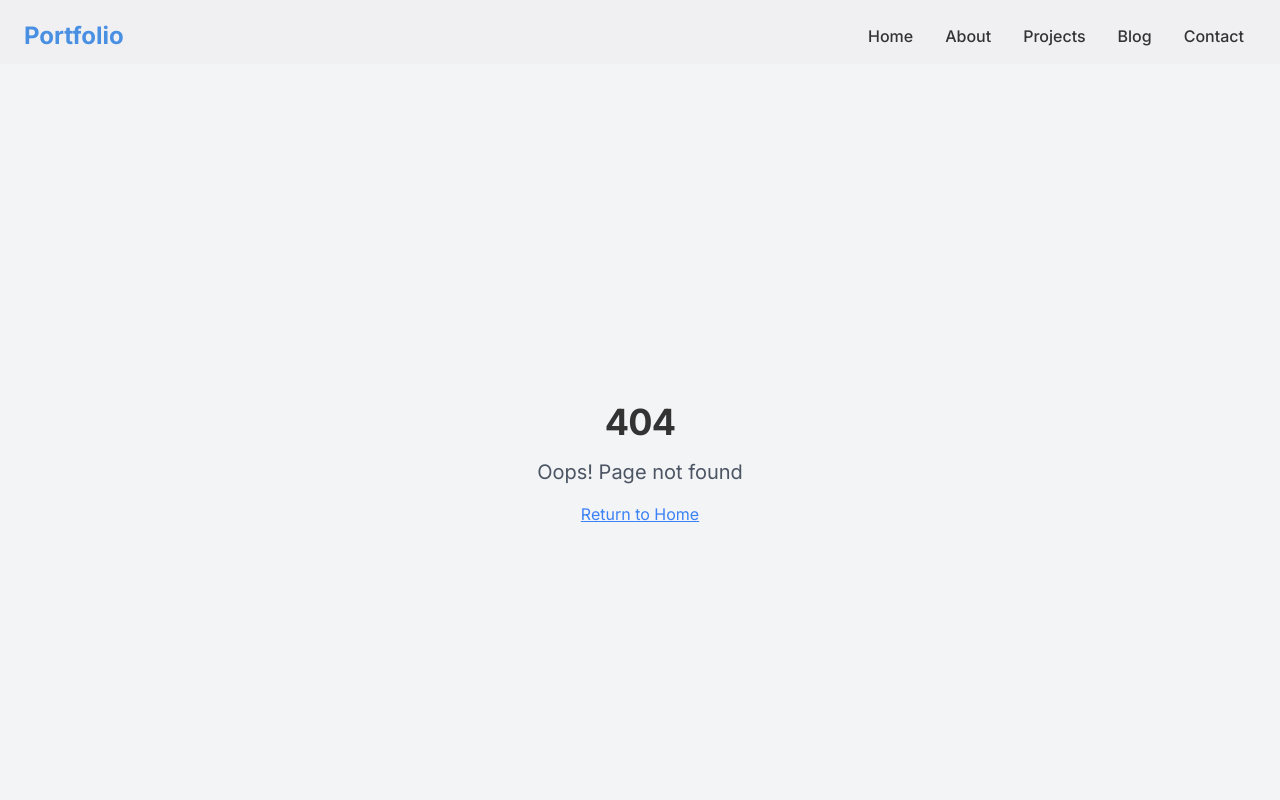
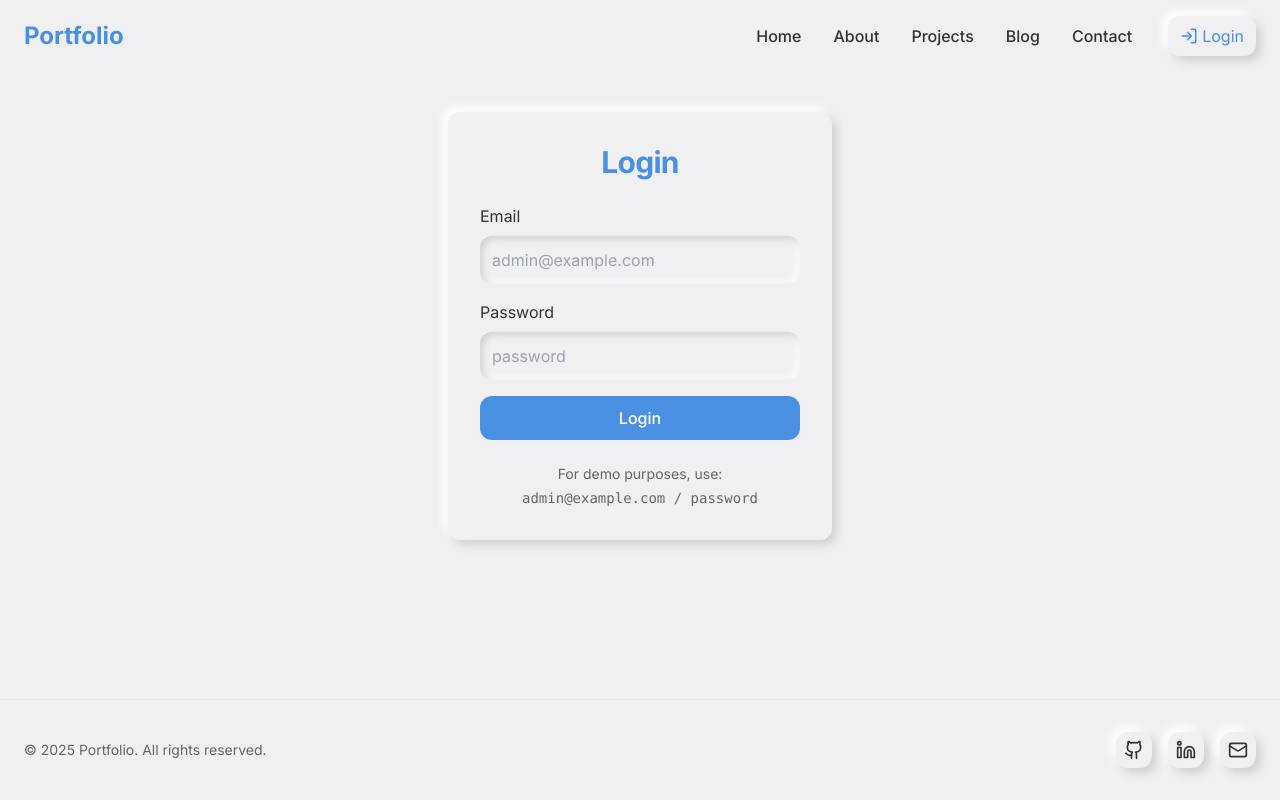
Before and after one commit to steven-moon/personal-portfolio-mvp-catalyst-prototype, a React (Vite) app: page /login in a window 1280 px wide. Before the commit this address had no page. Shown: the top 800 px of the page. Built offline with nearby package versions, Linux system fonts and the light colour scheme.

Commit message:
Add login button and page
Adds a login button to the navbar and creates a basic login page and admin dashboard.

```diff
--- a/src/App.tsx
+++ b/src/App.tsx
@@ -12,6 +12,8 @@ import Projects from "./pages/Projects";
 import Contact from "./pages/Contact";
 import Blog from "./pages/Blog";
 import BlogDetail from "./pages/BlogDetail";
+import Login from "./pages/Login";
+import Admin from "./pages/Admin";
 import NotFound from "./pages/NotFound";
 
 const queryClient = new QueryClient();
@@ -32,6 +34,8 @@ const App = () => (
               <Route path="/contact" element={<Contact />} />
               <Route path="/blog" element={<Blog />} />
               <Route path="/blog/:id" element={<BlogDetail />} />
+              <Route path="/login" element={<Login />} />
+              <Route path="/admin" element={<Admin />} />
               <Route path="*" element={<NotFound />} />
             </Routes>
           </div>
--- a/src/components/layout/Navbar.tsx
+++ b/src/components/layout/Navbar.tsx
@@ -1,7 +1,7 @@
 
 import React, { useState, useEffect } from 'react';
 import { Link, useLocation } from 'react-router-dom';
-import { Menu, X } from 'lucide-react';
+import { Menu, X, LogIn } from 'lucide-react';
 import { cn } from '@/lib/utils';
 
 interface NavLinkProps {
@@ -56,7 +56,8 @@ const Navbar = () => {
         </Link>
 
         {/* Desktop Navigation */}
-        <nav className="hidden md:flex items-center space-x-2">
+        <div className="hidden md:flex items-center space-x-2">
+          <nav className="flex items-center space-x-2 mr-4">
             <NavLink to="/" isActive={location.pathname === '/'}>
               Home
             </NavLink>
@@ -73,6 +74,16 @@ const Navbar = () => {
               Contact
             </NavLink>
           </nav>
+
+          {/* Login Button - Desktop */}
+          <Link
+            to="/login"
+            className="flex items-center gap-1 neu-flat px-3 py-2 text-neu-accent hover:shadow-neu-convex transition-medium"
+          >
+            <LogIn size={18} />
+            <span>Login</span>
+          </Link>
+        </div>
 
         {/* Mobile Menu Button */}
         <button
@@ -103,6 +114,15 @@ const Navbar = () => {
             <NavLink to="/contact" isActive={location.pathname === '/contact'}>
               Contact
             </NavLink>
+
+            {/* Login Button - Mobile */}
+            <Link
+              to="/login"
+              className="flex items-center gap-1 neu-flat px-3 py-2 text-neu-accent mt-2"
+            >
+              <LogIn size={18} />
+              <span>Login</span>
+            </Link>
           </div>
         </nav>
       )}
--- /dev/null
+++ b/src/pages/Admin.tsx
@@ -0,0 +1,104 @@
+
+import React, { useEffect } from 'react';
+import { useNavigate } from 'react-router-dom';
+import { toast } from "sonner";
+import NeumorphicButton from '@/components/ui/NeumorphicButton';
+import { FileEdit, Settings, BookOpen, FileText, User, LogOut } from 'lucide-react';
+
+const AdminCard = ({ title, description, icon: Icon, onClick }: {
+  title: string;
+  description: string;
+  icon: React.ElementType;
+  onClick: () => void;
+}) => (
+  <div
+    className="neu-flat p-6 cursor-pointer hover:shadow-neu-convex transition-medium"
+    onClick={onClick}
+  >
+    <div className="flex items-center mb-3">
+      <div className="mr-3 p-2 neu-pressed rounded-lg">
+        <Icon className="text-neu-accent" size={24} />
+      </div>
+      <h3 className="text-xl font-semibold">{title}</h3>
+    </div>
+    <p className="text-neu-text-secondary">{description}</p>
+  </div>
+);
+
+const Admin = () => {
+  const navigate = useNavigate();
+
+  useEffect(() => {
+    // Check if the user is authenticated
+    const isAuthenticated = localStorage.getItem('isAuthenticated');
+    if (!isAuthenticated) {
+      toast.error('Please login to access the admin dashboard');
+      navigate('/login');
+    }
+  }, [navigate]);
+
+  const handleLogout = () => {
+    localStorage.removeItem('isAuthenticated');
+    toast.success('Logged out successfully');
+    navigate('/');
+  };
+
+  const handleCardClick = (section: string) => {
+    toast.info(`${section} editor would open here`);
+  };
+
+  return (
+    <div className="container py-12 mx-auto page-transition">
+      <div className="flex justify-between items-center mb-10">
+        <h1 className="text-3xl font-bold text-neu-accent">Admin Dashboard</h1>
+        <NeumorphicButton
+          variant="secondary"
+          className="flex items-center gap-2"
+          onClick={handleLogout}
+        >
+          <LogOut size={18} />
+          Logout
+        </NeumorphicButton>
+      </div>
+
+      <div className="grid md:grid-cols-2 lg:grid-cols-3 gap-6">
+        <AdminCard
+          title="Blog Posts"
+          description="Create, edit, and manage your blog posts"
+          icon={BookOpen}
+          onClick={() => handleCardClick('Blog Posts')}
+        />
+
+        <AdminCard
+          title="Projects"
+          description="Update your project portfolio and showcase"
+          icon={FileText}
+          onClick={() => handleCardClick('Projects')}
+        />
+
+        <AdminCard
+          title="About Me"
+          description="Edit your personal information and skills"
+          icon={User}
+          onClick={() => handleCardClick('About Me')}
+        />
+
+        <AdminCard
+          title="Home Page"
+          description="Customize your website's landing page"
+          icon={FileEdit}
+          onClick={() => handleCardClick('Home Page')}
+        />
+
+        <AdminCard
+          title="Site Settings"
+          description="Manage global website settings and appearance"
+          icon={Settings}
+          onClick={() => handleCardClick('Site Settings')}
+        />
+      </div>
+    </div>
+  );
+};
+
+export default Admin;
--- /dev/null
+++ b/src/pages/Login.tsx
@@ -0,0 +1,87 @@
+
+import React, { useState } from 'react';
+import { useNavigate } from 'react-router-dom';
+import { toast } from "sonner";
+import NeumorphicButton from '@/components/ui/NeumorphicButton';
+
+const Login = () => {
+  const [email, setEmail] = useState('');
+  const [password, setPassword] = useState('');
+  const [isLoading, setIsLoading] = useState(false);
+  const navigate = useNavigate();
+
+  const handleSubmit = async (e: React.FormEvent) => {
+    e.preventDefault();
+    setIsLoading(true);
+
+    // For demo purposes, we'll use a simple check
+    // In a real app, this would be an API call to your auth system
+    try {
+      // Simulate API call
+      await new Promise(resolve => setTimeout(resolve, 1000));
+
+      if (email === 'admin@example.com' && password === 'password') {
+        // Success login
+        toast.success('Login successful!');
+        localStorage.setItem('isAuthenticated', 'true');
+        navigate('/admin');
+      } else {
+        // Failed login
+        toast.error('Invalid credentials. Try admin@example.com / password');
+      }
+    } catch (error) {
+      toast.error('An error occurred during login');
+    } finally {
+      setIsLoading(false);
+    }
+  };
+
+  return (
+    <div className="container py-12 max-w-md mx-auto page-transition">
+      <div className="neu-flat p-8">
+        <h1 className="text-3xl font-bold mb-6 text-center text-neu-accent">Login</h1>
+
+        <form onSubmit={handleSubmit} className="space-y-4">
+          <div>
+            <label className="block mb-2 text-neu-text">Email</label>
+            <input
+              type="email"
+              value={email}
+              onChange={(e) => setEmail(e.target.value)}
+              className="w-full p-3 bg-neu-bg shadow-neu-pressed rounded-lg focus:outline-none"
+              placeholder="admin@example.com"
+              required
+            />
+          </div>
+
+          <div>
+            <label className="block mb-2 text-neu-text">Password</label>
+            <input
+              type="password"
+              value={password}
+              onChange={(e) => setPassword(e.target.value)}
+              className="w-full p-3 bg-neu-bg shadow-neu-pressed rounded-lg focus:outline-none"
+              placeholder="password"
+              required
+            />
+          </div>
+
+          <NeumorphicButton
+            type="submit"
+            className="w-full mt-6"
+            disabled={isLoading}
+          >
+            {isLoading ? 'Logging in...' : 'Login'}
+          </NeumorphicButton>
+        </form>
+
+        <div className="mt-6 text-center text-sm text-neu-text-secondary">
+          <p>For demo purposes, use:</p>
+          <p className="font-mono mt-1">admin@example.com / password</p>
+        </div>
+      </div>
+    </div>
+  );
+};
+
+export default Login;
```
Lines whose indentation alone changed are shown as unchanged.
